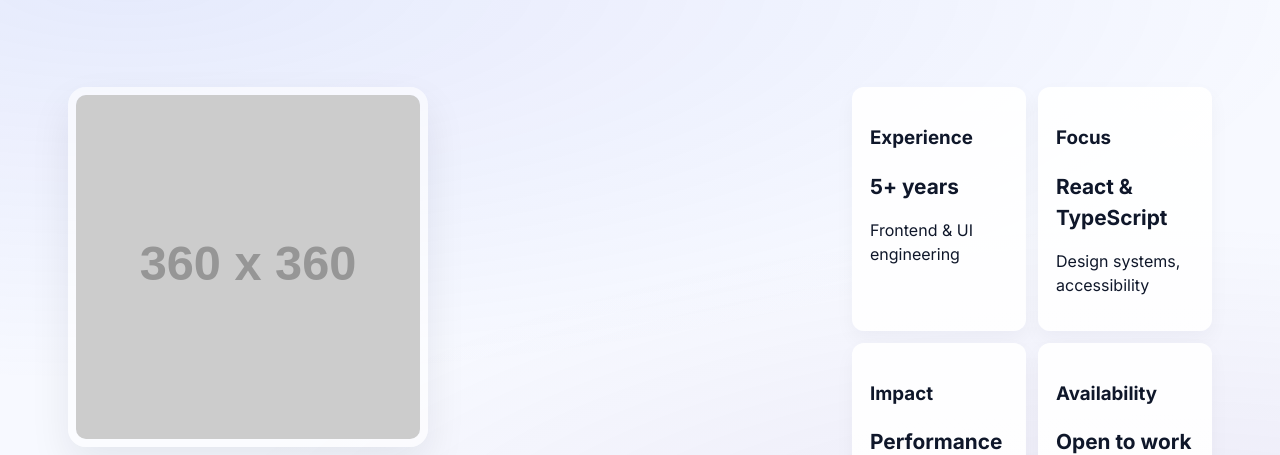
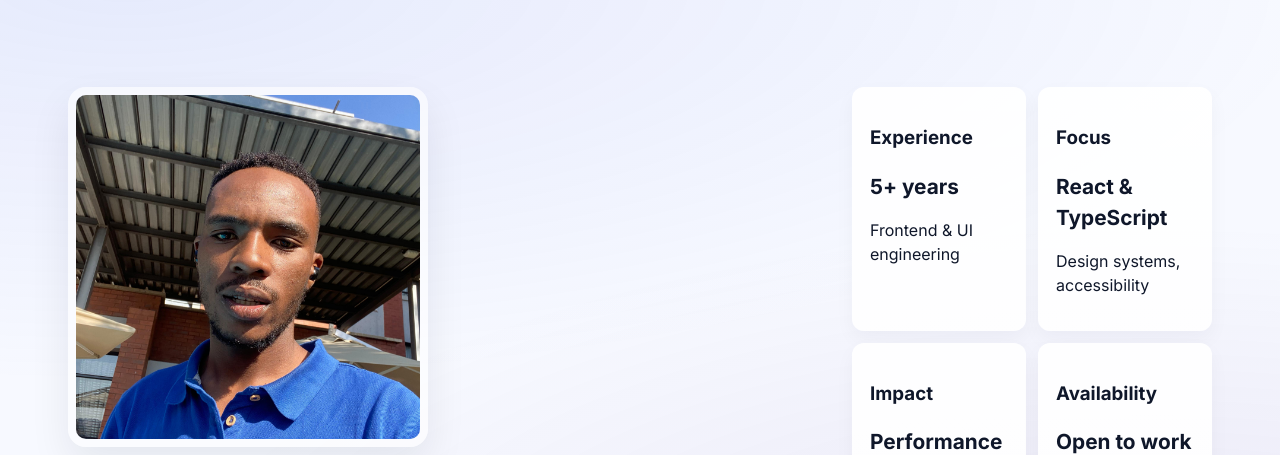
Before and after one commit to Belligerent15/student-portfolio-231163134, a plain HTML site: page index.html in a window 1280 px wide. Shown: the part 97-552 px from the top of the page. Drawn offline with Linux system fonts and the light colour scheme; placeholder pictures from the web are drawn by us.

Commit message:
Update index.html

```diff
--- a/index.html
+++ b/index.html
@@ -69,7 +69,7 @@
     <section class="hero">
       <div class="container hero-grid">
         <div class="hero-content">
-          <img class="profile-img" src="https://via.placeholder.com/360x360.png?text=Brilliant" alt="Portrait of Brilliant Maloma" width="360" height="360" loading="lazy">
+          <img class="profile-img" src="photo.jpg" alt="Portrait of Brilliant Maloma" width="360" height="360" loading="lazy">
           <h1 class="hero-title">I’m Brilliant Maloma — Frontend Developer</h1>
           <p class="hero-sub">I craft accessible, high-performance user interfaces and delightful experiences with React, TypeScript, and modern CSS. I care about accessibility, design systems, and measurable impact.</p>
 
```
